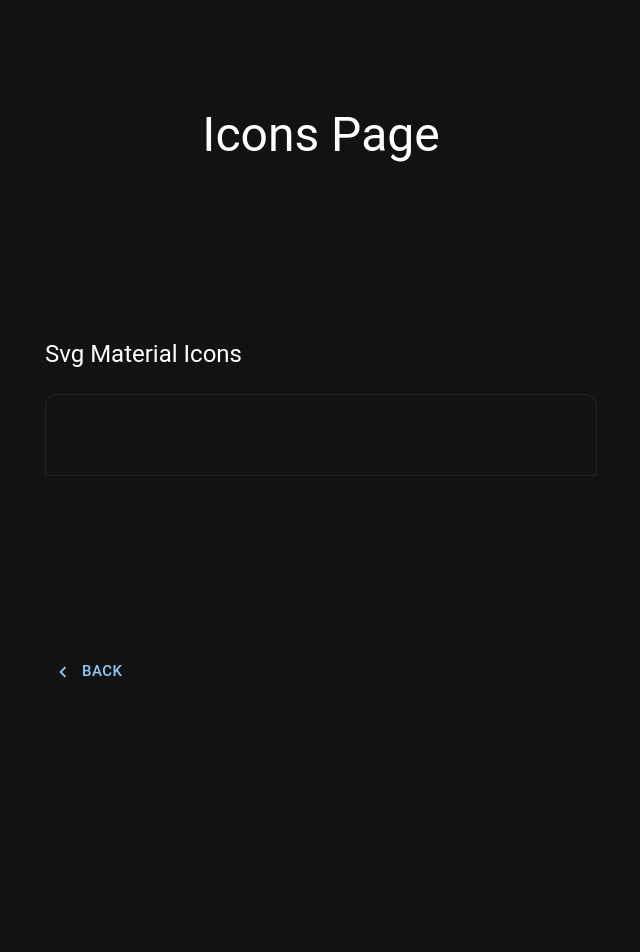
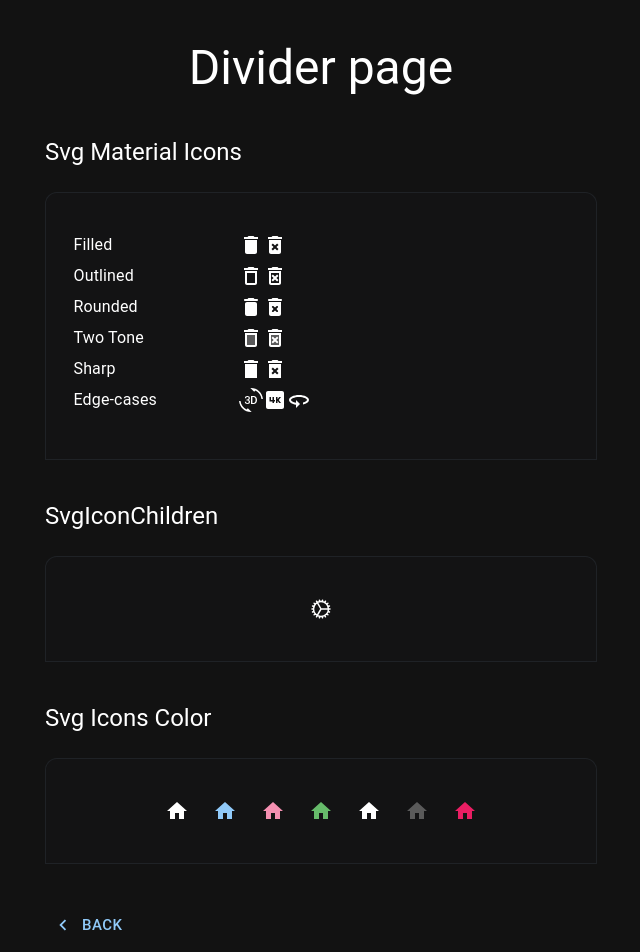
Before and after one commit to watcharakornton/mui_tutorials, a React (Vite) app: page /icons in a window 1280 px wide. Shown: the top 952 px of the page, without its empty margins (319-959 px from the left). Before the commit the page ends 800 px from the top, so only its background shows below. Built offline with nearby package versions, Linux system fonts and the light colour scheme.

Commit message:
Add SvgMaterialIcons, SvgIconChildren and SvgIconsColor module into Icons component

```diff
--- a/src/data-display/IconsComponent.jsx
+++ b/src/data-display/IconsComponent.jsx
@@ -1,31 +1,126 @@
 import * as React from "react";
 import MyContainer from "../component/MyContainer";
 import { styled, useTheme } from "@mui/material/styles";
+import { pink } from '@mui/material/colors';
 import {
     Delete as DeleteIcon,
     DeleteOutlined as DeleteOutlinedIcon,
     DeleteRounded as DeleteRoundedIcon,
     DeleteTwoTone as DeleteTwoToneIcon,
-    DeleteSharp as DeleteShartIcon,
+    DeleteSharp as DeleteSharpIcon,
     DeleteForever as DeleteForeverIcon,
-    DeleteForeverOutlined as DeleteForeverIconOutlinedIcon,
+    DeleteForeverOutlined as DeleteForeverOutlinedIcon,
     DeleteForeverRounded as DeleteForeverRoundedIcon,
     DeleteForeverTwoTone as DeleteForeverTwoToneIcon,
     DeleteForeverSharp as DeleteForeverSharpIcon,
-    ThreeDRotation as ThreeeDRotationIcon,
+    ThreeDRotation as ThreeDRotationIcon,
     FourK as FourKIcon,
     ThreeSixty as ThreeSixtyIcon,
 } from "@mui/icons-material";
-
 import {
     Grid,
     Typography,
+    Box,
+    SvgIcon,
+    Stack,
 } from "@mui/material";
+
+export const SvgIconsColor = () => {
+    function HomeIcon(props) {
+        return (
+            <SvgIcon {...props}>
+                <path d="M10 20v-6h4v6h5v-8h3L12 3 2 12h3v8z" />
+            </SvgIcon>
+        )
+    };
+
+    return (
+        <MyContainer title="Svg Icons Color">
+            <Stack direction="row" spacing={3}>
+                <HomeIcon />
+                <HomeIcon color="primary" />
+                <HomeIcon color="secondary" />
+                <HomeIcon color="success" />
+                <HomeIcon color="action" />
+                <HomeIcon color="disabled" />
+                <HomeIcon sx={{ color: pink[500] }} />
+            </Stack>
+        </MyContainer>
+    );
+}
+
+export const SvgIconChildren = () => {
+    return (
+        <MyContainer title="SvgIconChildren">
+            <SvgIcon>
+                <svg
+                    xmlns="http://www.w3.org/2000/svg"
+                    fill="none"
+                    viewBox="0 0 24 24"
+                    strokeWidth={1.5}
+                    stroke="currentColor"
+                >
+                    <path
+                        strokeLinecap="round"
+                        strokeLinejoin="round"
+                        d="M4.5 12a7.5 7.5 0 0015 0m-15 0a7.5 7.5 0 1115 0m-15 0H3m16.5 0H21m-1.5 0H12m-8.457 3.077l1.41-.513m14.095-5.13l1.41-.513M5.106 17.785l1.15-.964m11.49-9.642l1.149-.964M7.501 19.795l.75-1.3m7.5-12.99l.75-1.3m-6.063 16.658l.26-1.477m2.605-14.772l.26-1.477m0 17.726l-.26-1.477M10.698 4.614l-.26-1.477M16.5 19.794l-.75-1.299M7.5 4.205L12 12m6.894 5.785l-1.149-.964M6.256 7.178l-1.15-.964m15.352 8.864l-1.41-.513M4.954 9.435l-1.41-.514M12.002 12l-3.75 6.495"
+                    />
+                </svg>
+            </SvgIcon>
+        </MyContainer>
+    )
+}
 
 export const SvgMaterialIcons = () => {
     return (
         <MyContainer title="Svg Material Icons">
-
+            <Box sx={{ width: '90%', mx: 'auto' }}>
+                <Grid container sx={{ color: 'text.primary' }}>
+                    <Grid item xs={4}>
+                        <Typography>Filled</Typography>
+                    </Grid>
+                    <Grid item xs={8}>
+                        <DeleteIcon />
+                        <DeleteForeverIcon />
+                    </Grid>
+                    <Grid item xs={4}>
+                        <Typography>Outlined</Typography>
+                    </Grid>
+                    <Grid item xs={8}>
+                        <DeleteOutlinedIcon />
+                        <DeleteForeverOutlinedIcon />
+                    </Grid>
+                    <Grid item xs={4}>
+                        <Typography>Rounded</Typography>
+                    </Grid>
+                    <Grid item xs={8}>
+                        <DeleteRoundedIcon />
+                        <DeleteForeverRoundedIcon />
+                    </Grid>
+                    <Grid item xs={4}>
+                        <Typography>Two Tone</Typography>
+                    </Grid>
+                    <Grid item xs={8}>
+                        <DeleteTwoToneIcon />
+                        <DeleteForeverTwoToneIcon />
+                    </Grid>
+                    <Grid item xs={4}>
+                        <Typography>Sharp</Typography>
+                    </Grid>
+                    <Grid item xs={8}>
+                        <DeleteSharpIcon />
+                        <DeleteForeverSharpIcon />
+                    </Grid>
+                    <Grid item xs={4}>
+                        <Typography>Edge-cases</Typography>
+                    </Grid>
+                    <Grid item xs={8}>
+                        <ThreeDRotationIcon />
+                        <FourKIcon />
+                        <ThreeSixtyIcon />
+                    </Grid>
+                </Grid>
+            </Box>
         </MyContainer>
     )
 }
--- a/src/pages/IconsPage.jsx
+++ b/src/pages/IconsPage.jsx
@@ -3,12 +3,16 @@
 import { ChevronLeft as ChevronLeftIcon } from "@mui/icons-material";
 
 import {
-    SvgMaterialIcons
+    SvgMaterialIcons,
+    SvgIconChildren,
+    SvgIconsColor,
 } from "../data-display/IconsComponent";
 
 const IconsPage = () => {
     const sections = [
         <SvgMaterialIcons />,
+        <SvgIconChildren />,
+        <SvgIconsColor />,
     ];
 
     return (
@@ -21,7 +25,7 @@
             >
                 <Grid item xs={12}>
                     <Typography variant="h3" align="center" sx={{ mt: 5 }}>
-                        Icons Page
+                        Divider page
                     </Typography>
                 </Grid>
                 {sections.map((Component, index) => (
```
